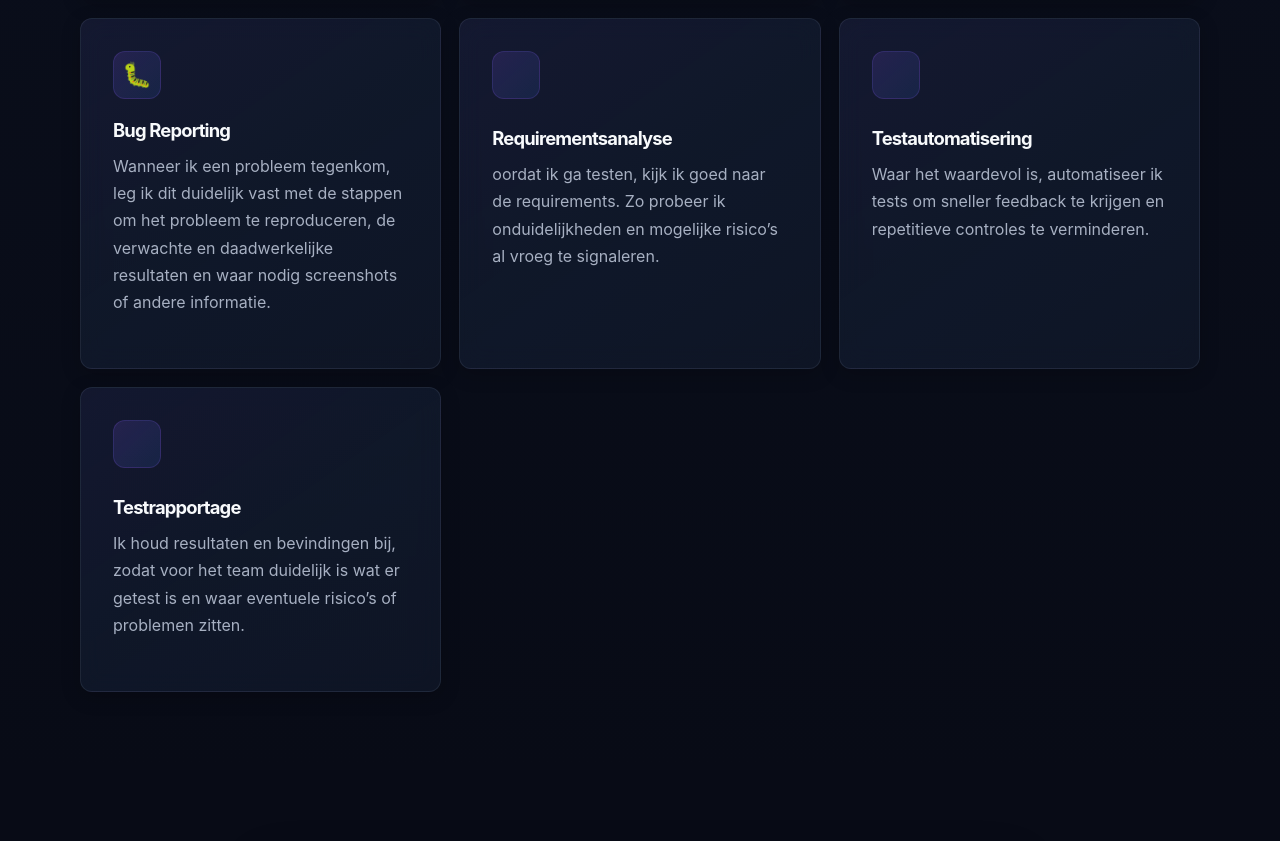
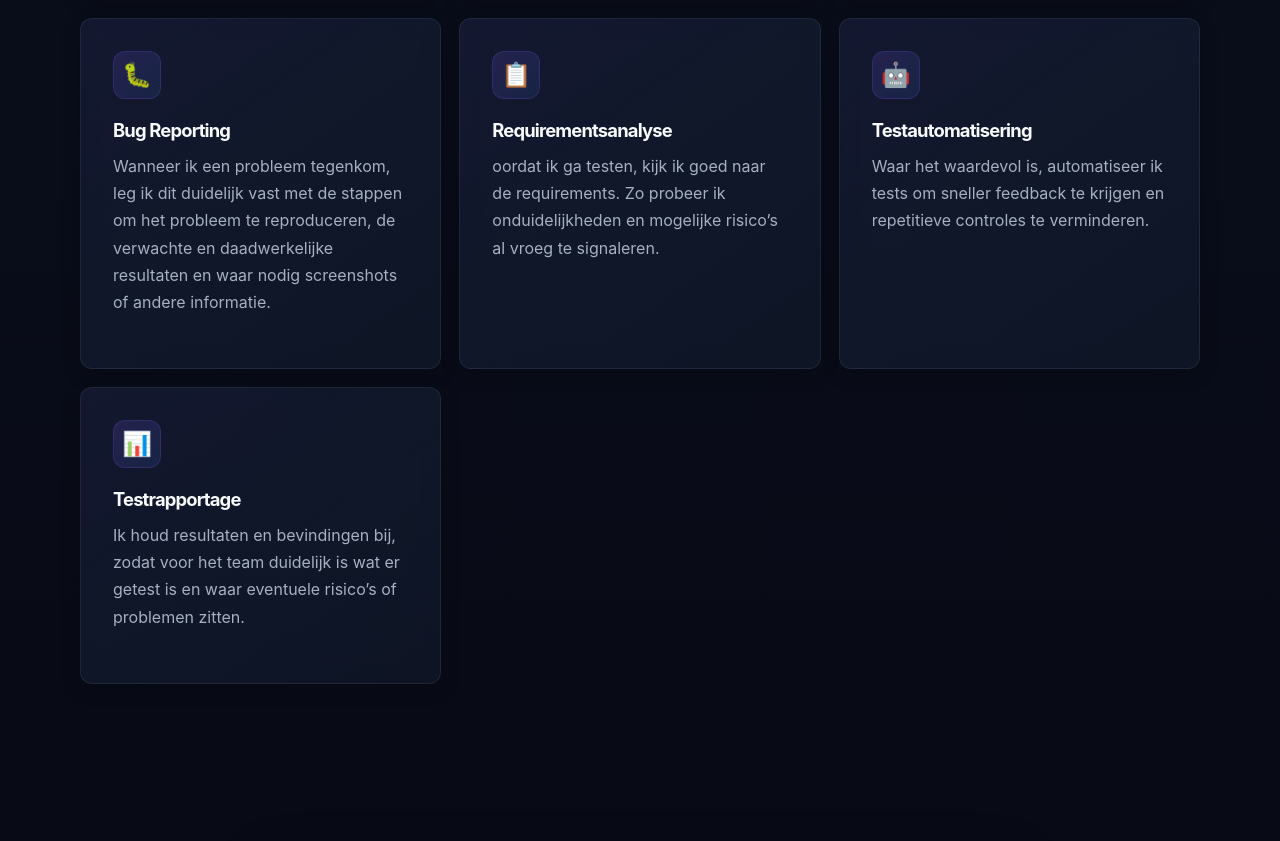
Before and after one commit to MaartenKa/Portfolio, a website: page public/testing.html in a window 1280 px wide. Shown: the part 3479-4320 px from the top of the page. Drawn offline with Linux system fonts and the light colour scheme.

Commit message:
Update tekst

```diff
--- a/public/testing.html
+++ b/public/testing.html
@@ -318,7 +318,7 @@
           </article>
 
           <article class="card">
-            <div class="card-icon"></div>
+            <div class="card-icon">📋</div>
 
             <h3>Requirementsanalyse </h3>
             <p>oordat ik ga testen, kijk ik goed naar de requirements. Zo probeer ik onduidelijkheden en mogelijke
@@ -327,7 +327,7 @@
           </article>
 
           <article class="card">
-            <div class="card-icon"></div>
+            <div class="card-icon">🤖</div>
 
             <h3>Testautomatisering </h3>
             <p>Waar het waardevol is, automatiseer ik tests om sneller feedback te krijgen en repetitieve controles te
@@ -336,7 +336,7 @@
           </article>
 
           <article class="card">
-            <div class="card-icon"></div>
+            <div class="card-icon">📊</div>
 
             <h3>Testrapportage </h3>
             <p> Ik houd resultaten en bevindingen bij, zodat voor het team duidelijk is wat er getest is en waar
```
Also changed, not shown: public/curriculum.html (+1 -1 lines), public/index.html (+2 -3 lines).
